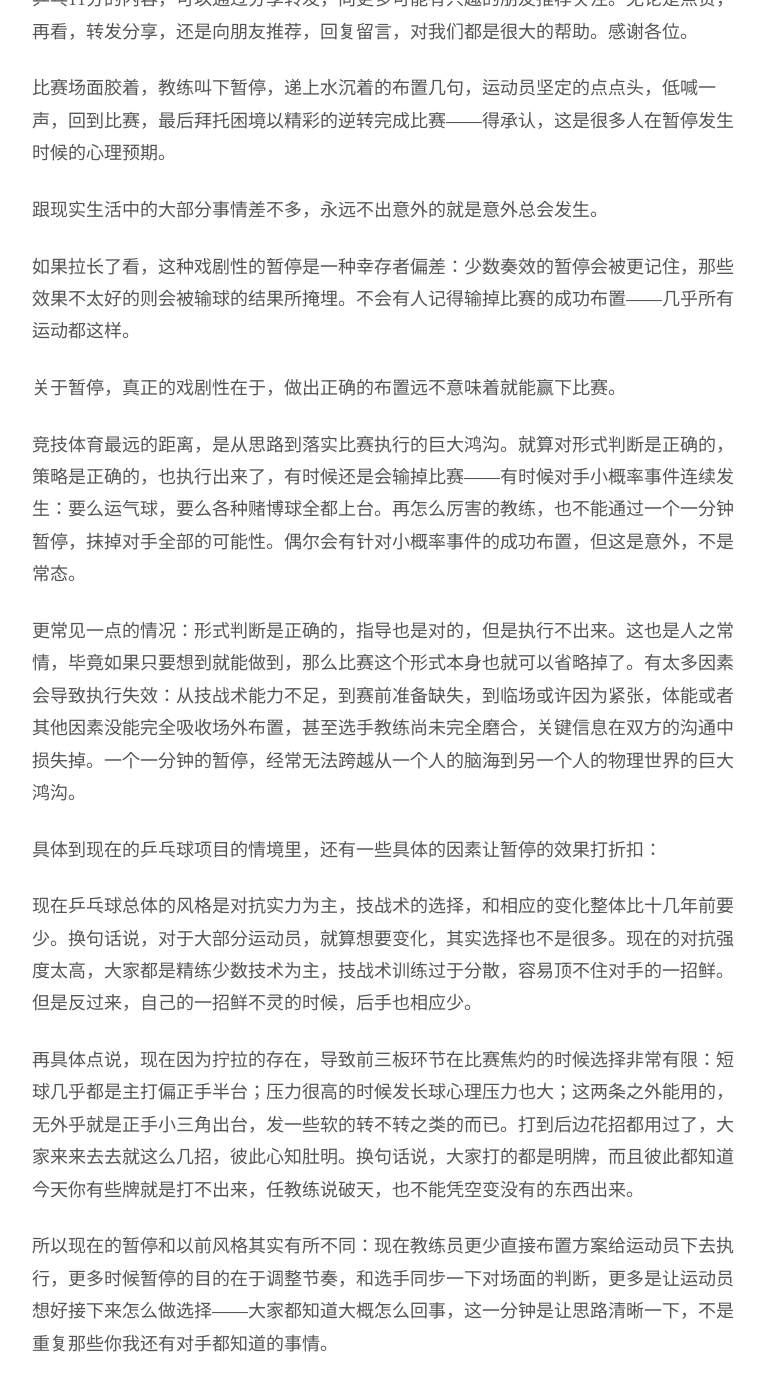
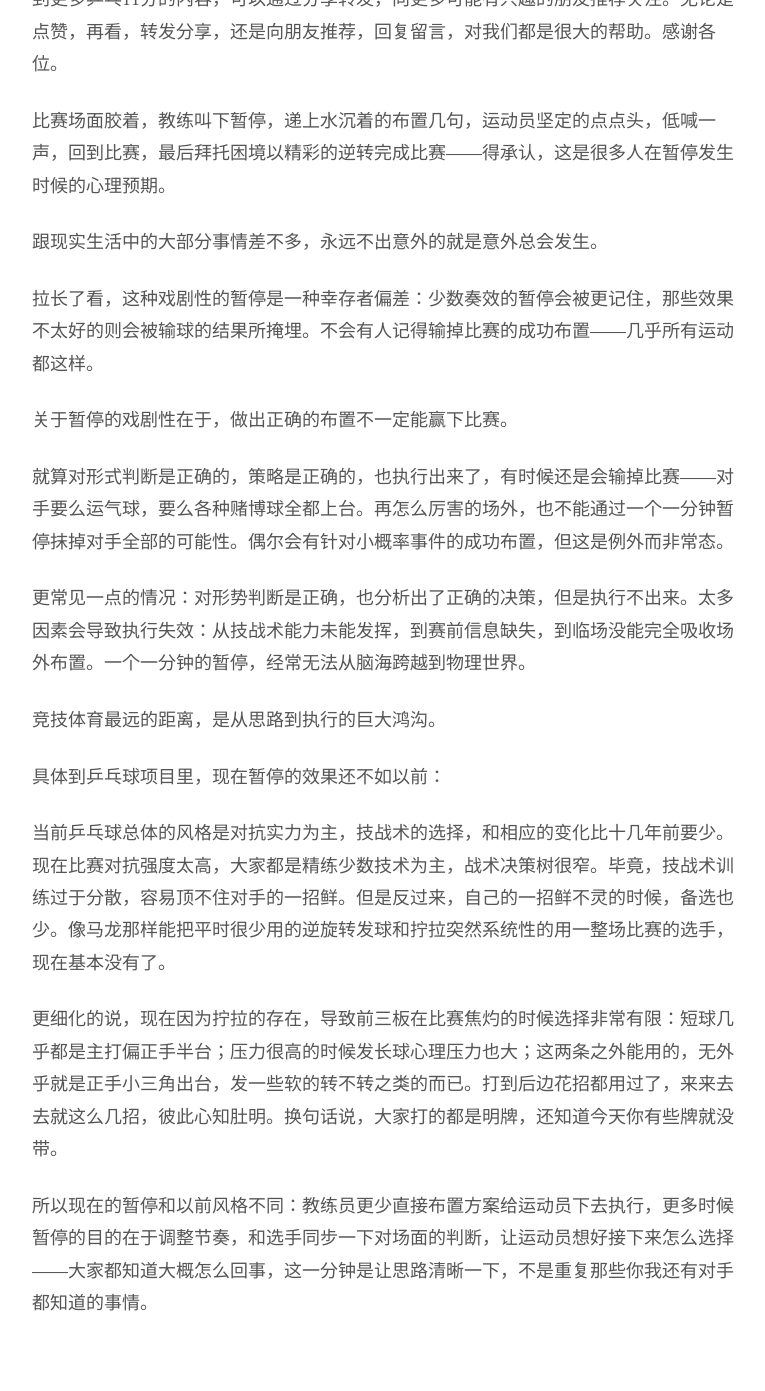
Before and after one commit to readandchedan/readandchedan.github.io, a Jekyll site: the page built from _posts/tabletennis/_posts/2024-05-08-coaches.md, in a window 1280 px wide and 1400 px high, scrolled down 230 px. Shown: the top 1391 px of the window, without its empty margins (256-1021 px from the left). Built offline with Jekyll 4.4.1, drawn with Linux system fonts in a browser that asks for light colours; some of the changed text lies outside the part shown.

Commit message:
new post

```diff
--- a/_posts/tabletennis/_posts/2024-05-08-coaches.md
+++ b/_posts/tabletennis/_posts/2024-05-08-coaches.md
@@ -3,54 +3,62 @@ title: 乒乓球顶级选手和教练的全新关系
 layout: default
 ---
 
-写在正文之前：这篇推送来自于之前你问我答猜中小问题的朋友。如果您还希望看到更多乒乓11分的内容，可以通过分享转发，向更多可能有兴趣的朋友推荐关注。无论是点赞，再看，转发分享，还是向朋友推荐，回复留言，对我们都是很大的帮助。感谢各位。
+写在正文之前：这篇推送的题目来自于之前你问我答猜中小问题的朋友。如果您还希望看到更多乒乓11分的内容，可以通过分享转发，向更多可能有兴趣的朋友推荐关注。无论是点赞，再看，转发分享，还是向朋友推荐，回复留言，对我们都是很大的帮助。感谢各位。
 
 比赛场面胶着，教练叫下暂停，递上水沉着的布置几句，运动员坚定的点点头，低喊一声，回到比赛，最后拜托困境以精彩的逆转完成比赛——得承认，这是很多人在暂停发生时候的心理预期。
 
 跟现实生活中的大部分事情差不多，永远不出意外的就是意外总会发生。
 
-如果拉长了看，这种戏剧性的暂停是一种幸存者偏差：少数奏效的暂停会被更记住，那些效果不太好的则会被输球的结果所掩埋。不会有人记得输掉比赛的成功布置——几乎所有运动都这样。
+拉长了看，这种戏剧性的暂停是一种幸存者偏差：少数奏效的暂停会被更记住，那些效果不太好的则会被输球的结果所掩埋。不会有人记得输掉比赛的成功布置——几乎所有运动都这样。
 
-关于暂停，真正的戏剧性在于，做出正确的布置远不意味着就能赢下比赛。
+关于暂停的戏剧性在于，做出正确的布置不一定能赢下比赛。
 
-竞技体育最远的距离，是从思路到落实比赛执行的巨大鸿沟。就算对形式判断是正确的，策略是正确的，也执行出来了，有时候还是会输掉比赛——有时候对手小概率事件连续发生：要么运气球，要么各种赌博球全都上台。再怎么厉害的教练，也不能通过一个一分钟暂停，抹掉对手全部的可能性。偶尔会有针对小概率事件的成功布置，但这是意外，不是常态。
+就算对形式判断是正确的，策略是正确的，也执行出来了，有时候还是会输掉比赛——对手要么运气球，要么各种赌博球全都上台。再怎么厉害的场外，也不能通过一个一分钟暂停抹掉对手全部的可能性。偶尔会有针对小概率事件的成功布置，但这是例外而非常态。
 
-更常见一点的情况：形式判断是正确的，指导也是对的，但是执行不出来。这也是人之常情，毕竟如果只要想到就能做到，那么比赛这个形式本身也就可以省略掉了。有太多因素会导致执行失效：从技战术能力不足，到赛前准备缺失，到临场或许因为紧张，体能或者其他因素没能完全吸收场外布置，甚至选手教练尚未完全磨合，关键信息在双方的沟通中损失掉。一个一分钟的暂停，经常无法跨越从一个人的脑海到另一个人的物理世界的巨大鸿沟。
+更常见一点的情况：对形势判断是正确，也分析出了正确的决策，但是执行不出来。太多因素会导致执行失效：从技战术能力未能发挥，到赛前信息缺失，到临场没能完全吸收场外布置。一个一分钟的暂停，经常无法从脑海跨越到物理世界。
 
-具体到现在的乒乓球项目的情境里，还有一些具体的因素让暂停的效果打折扣：
+竞技体育最远的距离，是从思路到执行的巨大鸿沟。
 
-现在乒乓球总体的风格是对抗实力为主，技战术的选择，和相应的变化整体比十几年前要少。换句话说，对于大部分运动员，就算想要变化，其实选择也不是很多。现在的对抗强度太高，大家都是精练少数技术为主，技战术训练过于分散，容易顶不住对手的一招鲜。但是反过来，自己的一招鲜不灵的时候，后手也相应少。
+具体到乒乓球项目里，现在暂停的效果还不如以前：
 
-再具体点说，现在因为拧拉的存在，导致前三板环节在比赛焦灼的时候选择非常有限：短球几乎都是主打偏正手半台；压力很高的时候发长球心理压力也大；这两条之外能用的，无外乎就是正手小三角出台，发一些软的转不转之类的而已。打到后边花招都用过了，大家来来去去就这么几招，彼此心知肚明。换句话说，大家打的都是明牌，而且彼此都知道今天你有些牌就是打不出来，任教练说破天，也不能凭空变没有的东西出来。
+当前乒乓球总体的风格是对抗实力为主，技战术的选择，和相应的变化比十几年前要少。现在比赛对抗强度太高，大家都是精练少数技术为主，战术决策树很窄。毕竟，技战术训练过于分散，容易顶不住对手的一招鲜。但是反过来，自己的一招鲜不灵的时候，备选也少。像马龙那样能把平时很少用的逆旋转发球和拧拉突然系统性的用一整场比赛的选手，现在基本没有了。
 
-所以现在的暂停和以前风格其实有所不同：现在教练员更少直接布置方案给运动员下去执行，更多时候暂停的目的在于调整节奏，和选手同步一下对场面的判断，更多是让运动员想好接下来怎么做选择——大家都知道大概怎么回事，这一分钟是让思路清晰一下，不是重复那些你我还有对手都知道的事情。
+更细化的说，现在因为拧拉的存在，导致前三板在比赛焦灼的时候选择非常有限：短球几乎都是主打偏正手半台；压力很高的时候发长球心理压力也大；这两条之外能用的，无外乎就是正手小三角出台，发一些软的转不转之类的而已。打到后边花招都用过了，来来去去就这么几招，彼此心知肚明。换句话说，大家打的都是明牌，还知道今天你有些牌就没带。
+
+所以现在的暂停和以前风格不同：教练员更少直接布置方案给运动员下去执行，更多时候暂停的目的在于调整节奏，和选手同步一下对场面的判断，让运动员想好接下来怎么选择——大家都知道大概怎么回事，这一分钟是让思路清晰一下，不是重复那些你我还有对手都知道的事情。
 
 <br>
 
-而这种想到和做到的差距，其实也不只体现在比赛叫暂停和局间布置上。
+这种想到和做到的差距，也不只体现在比赛叫暂停和局间布置上。
 
 另一个常见的叙事是：教练员及时认识到运动员的缺陷和危机，然后两人通力合作，改进技术，最终成绩突破，然后成就更高的成绩。
 
-关于这个叙事，有两个有趣的情况。
+关于这个叙事，有两个情况。
 
-塑料球改到现在也不少年了，总体来看，乒乓球技术上的代差已经消耗的差不多。框架上说，大家大面上比以往更加相似。中国队当然有着高质量的训练，更加精炼的细节和执行，但是纯靠这些，已经很难弥补少数情况对手的优异发挥了。如果说以前技术有代差，用步枪打手枪，不大容易失手；那现在就是大家都用自动步枪，先进的有优势，但是不至于只能你打别人，别人打不到你。
+第一是现在方向比以前难确定。塑料球改到现在也不少年了，总体来看，乒乓球技术上的代差已经消耗的差不多。框架上说，大家大面上比以往更加相似。中国队当然有着高质量的训练，更加精炼的细节和执行。可纯靠这些，很难稳定的压倒对手的发挥了。如果说以前技术有代差，是用步枪打手枪，还不大容易失手；现在就是大家都用自动步枪，先进的有优势，但是不至于只能你打别人，别人打不到你。
 
-换做以前，相对成熟的主力队员，前边总是有个更成熟的新一代下一代技术。如果要改，方向很明确——把十几岁孩子的先进东西，想办法融进自己的精纯的技术里就好。但现在，除了更猛更凶，大家都还没找到下一个版本的方向——甚至大家都不是很确定是不是还有下一个版本存在。
+大方向上说，以前相对成熟的主力队员，前边总是有个更尖端的下一代技术。如果要改，方向很明确——把十几岁孩子的先进东西，想办法融进自己的精纯的技术里。现在，除了更猛更凶，大家都还没找到下一个版本的方向——甚至大家都不是很确定是不是还有下一个版本存在。
 
-另一个情况在体育里更加普遍一点。对于一队这些成熟的运动员，改变技术其实有着非常大风险：要改，就意味着要重新打磨之前成千上万小时的习惯，而这通常意味着要输球。对于年轻的选手，或许可以接受现在的失败和输球，来换未来更大的发展前景。但是对于大部分基本上是成品的主力级别的选手，大部分的可能性都已经探索过了。不改现在能赢的球还是能赢，改了现在能赢的也会输，在血腥的中国队主力层竞争中，这代价之沉重，换谁都要仔细权衡的。
+第二是改技术本身的风险。对于一队这些成熟的运动员，要改，就意味着要重新打磨之前成千上万小时的习惯，而这通常意味着要输球。对于年轻的选手，或许可以接受现在的失败和输球，来换未来更大的发展前景。但是对于大部分已经是成品的主力级别的选手，大部分的可能性都少年时期已经探索过了。不改现在能赢的球还是能赢，改了现在能赢的也会输，在血腥的中国队主力层竞争中，这代价之沉重，换谁都要仔细权衡的。
 
 <br>
 
-而这两个情况中，有两个共同的东西。
+总体来说，现在教练员和运动员之间的动态和以前有些不同。
 
 一是运动员和教练员双方的关系。现在和以前不同，运动员和主管教练双向选择，双方合作的时间比以前要短。之前教练员一路从二队甚至省队开始接手，一路带到世界冠军的情况也不少见。这种情况下，好处是双方的默契通常非常到位；相应的，缺点是如果双方不是彼此成全的天作之合，早早绑死导致的双输局面也很常见。
 
-无论是局间暂停教练员布置的运动员未必舒服的战术变化，还是改进技术时候教练员提出来的长期方向，如果双方有着充分的信任（甚至盲信），执行的阻力就低很多。无论是之前吴敬平带樊振东让他就是凶，还是后来带许昕让他加挑打，运动员都是几乎无条件接受，信任是个很大因素。另一大因素是教练员确实有新东西给队员，而这种情况随着技术代差的消失在越来越少。
+无论是局间暂停教练员布置的运动员未必舒服的战术变化，还是改进技术时候教练员提出来的长期方向，如果双方有着充分的信任（甚至盲信），执行的阻力就低很多。无论是之前吴敬平带樊振东让他就是凶，还是后来带许昕让他加挑打，运动员都是几乎无条件接受，信任是个很大因素。而这种信任要么需要时间，要么大家都有很确信的未来方向，教练员确实有新东西给队员，而这种情况随着技术代差的消失在越来越少。
 
-但也得承认，无论是场外的布置，还是技术的改革，这些来自教练员的东西说到底都是外界灌输给运动员的东西。过程再顺利，这个内化的过程也没有运动员主动意识到（或者说悟到，想通）来的通畅。对于成名的选手，他们的技术，心理和临场发挥都非常自洽。在这个技战术比以往更加精炼，各个环节比以前强度更高，彼此契合更紧密的时代，外界的东西很难直接介入进来。
+第二是，教练员能给运动员的支持，方式也和以前不同。
+
+无论是场外的布置，还是技术的改革，这些来自教练员的东西说到底都是外界灌输给运动员的东西。过程再顺利，这个内化的过程也没有运动员主动意识到（或者说悟到，想通）来的通畅。对于成名的选手，他们的技术，心理和临场发挥都非常自洽。
+
+在这个技战术比以往更加精炼，各个环节比以前强度更高，彼此契合更紧密的时代，外界的东西很难快速介入进来。
+
+现在的教练员，对于高水平的运动员，不太能居高临下的微管理选手的训练和比赛了。这个技术精炼化，对抗强度高的时代，运动员的主体性要比以前更强，能倚靠的东西也更少。硬要说的话，现在教练给队员的，方向上不再那么像一种定量的资源，更类似难以量化的交流，互动和支持。
 
 培养过三个大满贯选手的李隼教练提过类似这么个意思：运动员和教练员的关系中，运动员总归是主体。能打出来的人总是能打出来，教练员的作用只是让这个过程顺利一些。这话当然有谦辞的成分，但主要的意思也就在这里：比赛最终要靠运动员执行，这点无法回避。
 
-举个例子：曾经有一个后来奥运会四强的选手，以前非常不会打削球，非常头疼；后来突然有那么一天，突然就“想明白了旋转”，再之后就打起来有数得多。这种情况其实远比大家意识到的普遍。对于除了吃饭睡觉就是训练比赛的运动员来说，尤其是高水平运动员，太多的东西是自己想通的，而不是外界喂出来的。如果不是这样，只靠被动接受教练员的东西，几乎不可能一路突破到最高水平——但这样的过程很难写成一个可以传播的故事，所以相应的很少被谈论。
+举个例子：曾经有一个后来奥运会四强的选手，以前非常不会打削球，非常头疼，试过很多办法；后来突然有那么一段，突然就“想明白了旋转”，没在削球上花更多时间，成绩却大有进步。这种情况其实非常普遍。对于除了吃饭睡觉就是训练比赛的运动员来说，太多的东西的内化是靠自己。纯靠被动接受教练员的东西，几乎不可能一路突破到最高水平——但这样的过程很难写成一个可以传播的故事，所以相应的很少被谈论。
 
-总体来说，教练员和运动员的关系是个复杂问题。跟现实中的复杂问题一样，对于它们，首先要承认其有各种复杂的因素，所以不会有单一的直接答案。而任何试图用简单答案来解释复杂问题的企图，都需要谨慎面对：这不仅适用于乒乓球。对于现在的选手来说，团队和教练的支持跟以往任何时间一样重要，但是在这个强度和对抗逐渐接近极限的时代，面对颓势，希望在一分钟的场外中直接从教练身上获得转机，或许比以往更加困难。
+总体来说，教练员和运动员的关系是个复杂问题。跟现实中的复杂问题一样，对于它们，首先要承认其有各种复杂的因素，所以不会有单一的直接答案。而任何试图用简单答案来解释复杂问题的企图，都需要谨慎面对：这不仅适用于乒乓球。对于现在的选手来说，团队和教练的支持的形式和方法也有变化。在这个强度和对抗逐渐接近极限的时代，面对颓势，希望在一分钟的场外中直接从教练身上获得转机，或许比以往更加困难。
```
Also changed, not shown: _posts/tabletennis/_posts/2024-05-14-top-female-frameworks.md (added, +46 -0 lines).
